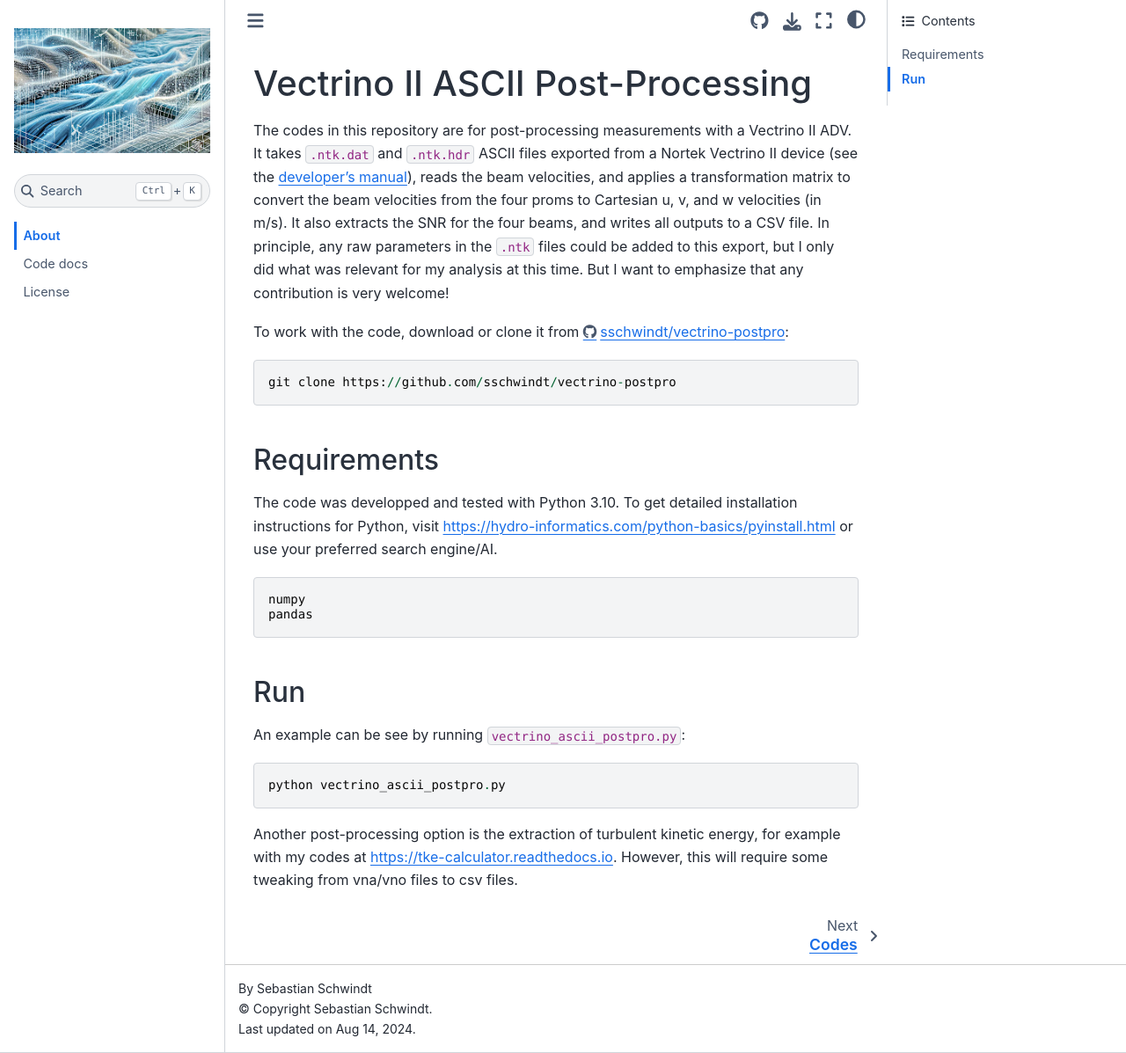
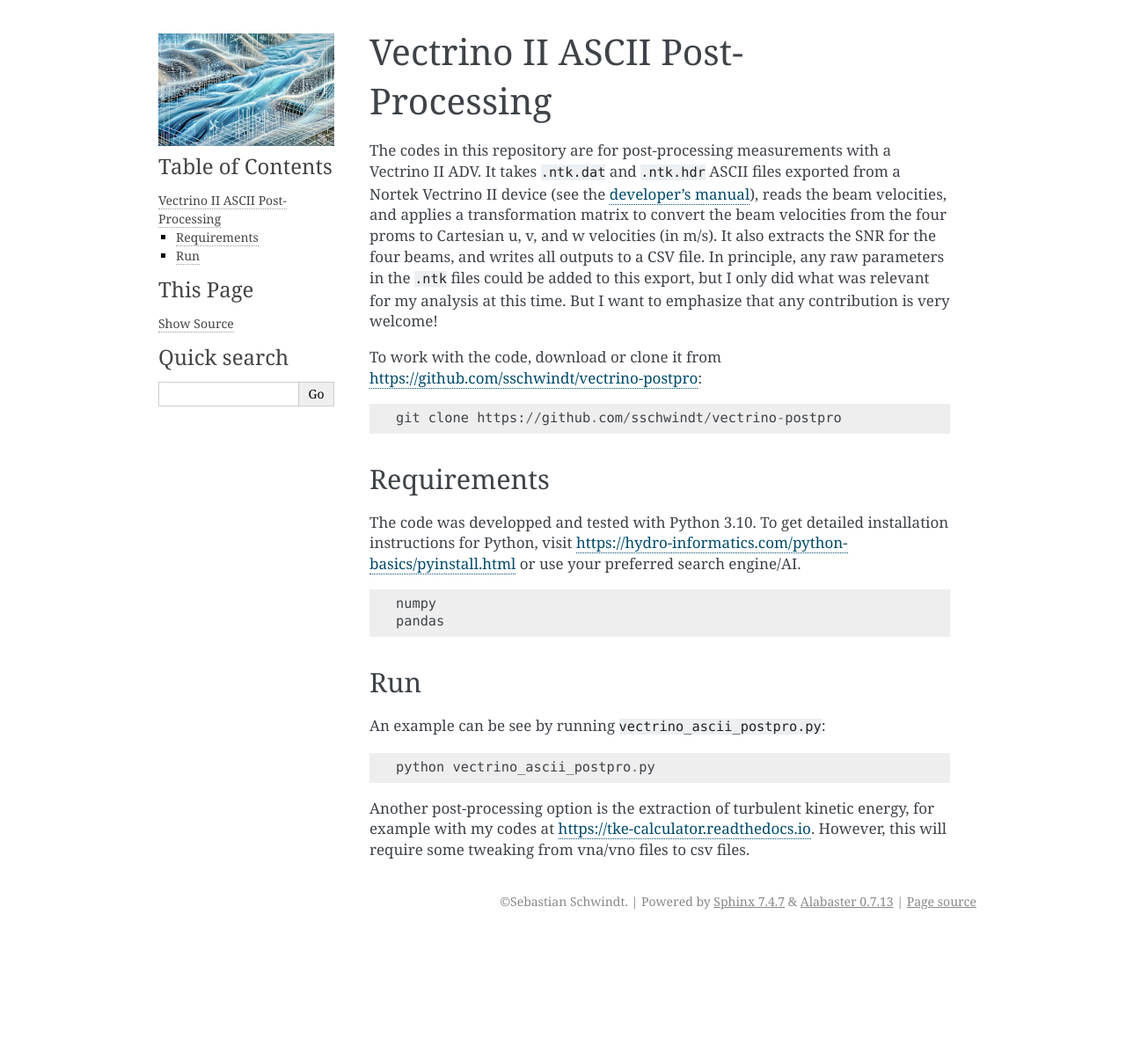
Before and after one commit to sschwindt/vectrino-postpro, a Sphinx documentation site: the page built from docs/index.rst, in a window 1280 px wide and 1197 px high. Shown: the whole window at 88% size. Built offline with Sphinx 7.4.7, drawn with Linux system fonts in a browser that asks for light colours; pages that are not in the unit, such as notebooks, are missing from menus.

Commit message:
corrected bugs

```diff
--- a/docs/conf.py
+++ b/docs/conf.py
@@ -72,7 +72,6 @@ myst_deflist_enable = True
 myst_url_schemes = ("http", "https", "mailto")
 panels_add_bootstrap_css = False
 
-html_theme = "sphinx_book_theme"
 html_theme_options = {
     "theme_dev_mode": True,
     "repository_url": "https://github.com/sschwindt/vectrino-postpro",
```
